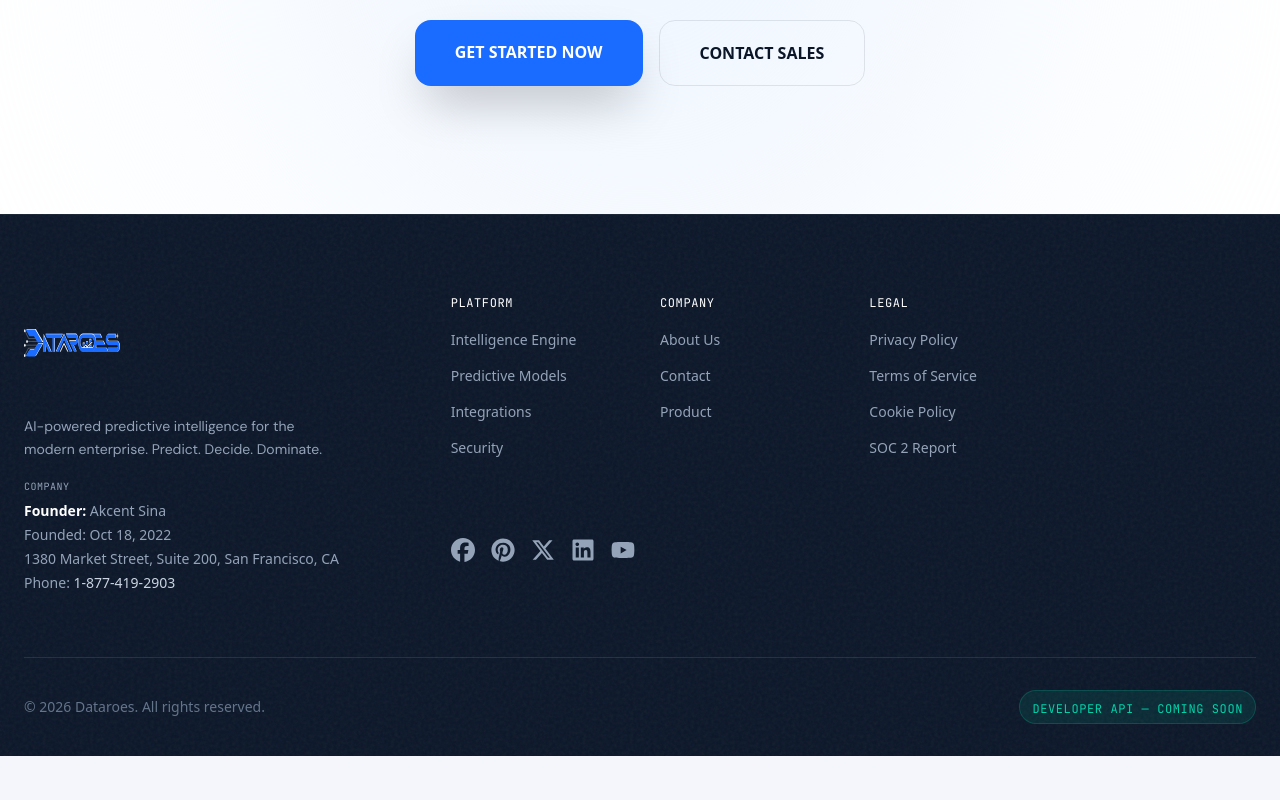
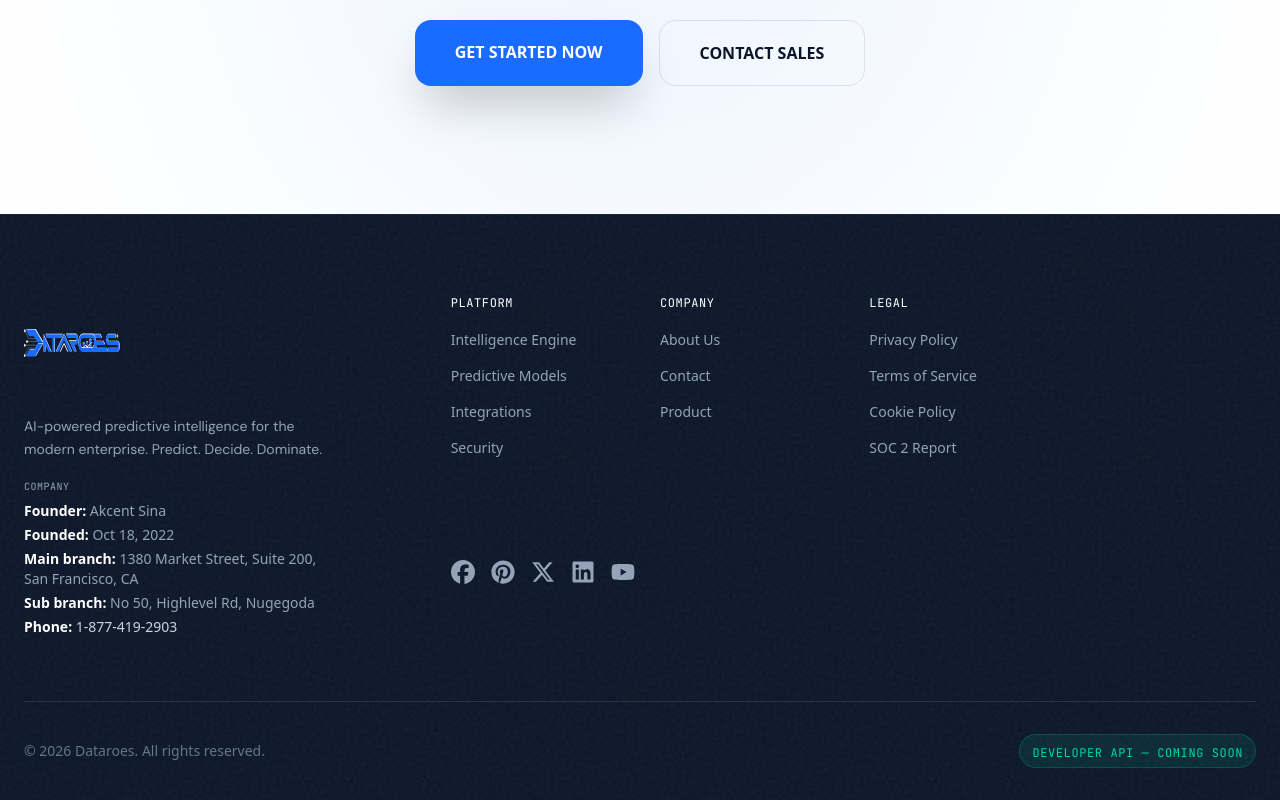
Before and after one commit to dataroes/dataroes, a React (Vite) app: page /product in a window 1280 px wide. Shown: the part 3973-4773 px from the top of the page. Before the commit the page ends 4729 px from the top, so only its background shows below. Built offline with nearby package versions, Linux system fonts and the light colour scheme.

Commit message:
Update footer branch details

```diff
--- a/src/components/Footer.tsx
+++ b/src/components/Footer.tsx
@@ -23,9 +23,10 @@
               <div className="text-sm">
                 <span className="font-semibold text-white">Founder:</span> Akcent Sina
               </div>
-              <div className="text-sm">Founded: Oct 18, 2022</div>
-              <div className="text-sm">1380 Market Street, Suite 200, San Francisco, CA</div>
-              <div className="text-sm">Phone: <a href="tel:1-877-419-2903" className="text-slate-300 hover:text-white">1-877-419-2903</a></div>
+              <div className="text-sm"><span className="font-semibold text-white">Founded:</span> Oct 18, 2022</div>
+              <div className="text-sm"><span className="font-semibold text-white">Main branch:</span> 1380 Market Street, Suite 200, San Francisco, CA</div>
+              <div className="text-sm"><span className="font-semibold text-white">Sub branch:</span> No 50, Highlevel Rd, Nugegoda</div>
+              <div className="text-sm"><span className="font-semibold text-white">Phone:</span> <a href="tel:1-877-419-2903" className="text-slate-300 hover:text-white">1-877-419-2903</a></div>
             </div>
           </div>
 
```
